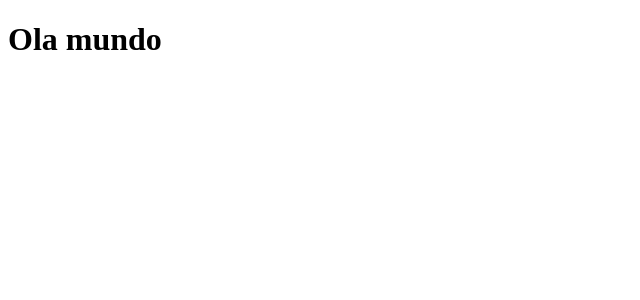
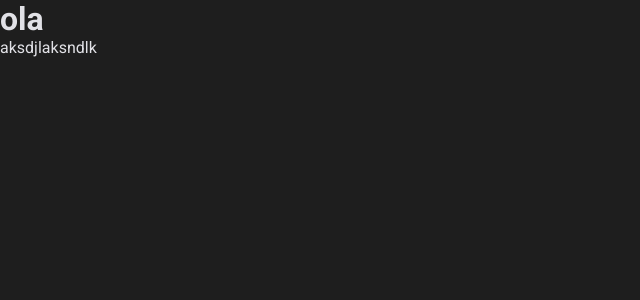
Before and after one commit to mrdiego184/Projeto-Techbridge, a React (Vite) app: page / in a window 1280 px wide. Shown: the top 300 px of the page, without its empty margins (0-640 px from the left). Built offline with nearby package versions, Linux system fonts and the light colour scheme.

Commit message:
add styles components and add themes, colors and global css

```diff
--- a/index.html
+++ b/index.html
@@ -5,6 +5,10 @@
     <link rel="icon" type="image/svg+xml" href="/vite.svg" />
     <meta name="viewport" content="width=device-width, initial-scale=1.0" />
     <title>TechBridge</title>
+
+    <link rel="preconnect" href="https://fonts.googleapis.com"/>
+
+    <link href="https://fonts.googleapis.com/css2?family=Roboto:wght@400;700&display=swap" rel="stylesheet"/>
   </head>
   <body>
     <div id="root"></div>
--- a/package.json
+++ b/package.json
@@ -11,7 +11,8 @@
   },
   "dependencies": {
     "react": "^19.1.0",
-    "react-dom": "^19.1.0"
+    "react-dom": "^19.1.0",
+    "styled-components": "^6.1.17"
   },
   "devDependencies": {
     "@eslint/js": "^9.25.0",
--- a/src/app.tsx
+++ b/src/app.tsx
@@ -1,12 +1,16 @@
+import { ThemeProvider } from "styled-components";
+import ChoicePage from "./pages/choicepage";
+import { defaultTheme } from "./styles/themes/default";
+import { GlobalStyle } from "./styles/themes/global";
 
 export function App() {
 
   return (
-    <>
-      <div>
-        <h1>Ola mundo</h1>
-      </div>
-
-    </>
+    <ThemeProvider theme={defaultTheme}>
+      <GlobalStyle/>
+      <>
+      <ChoicePage/>
+      </>
+    </ThemeProvider>
   )
 }
--- /dev/null
+++ b/src/pages/choicepage/index.tsx
@@ -0,0 +1,12 @@
+
+
+export default function ChoicePage() {
+  return (
+    <div >
+        <h1>
+            ola
+        </h1>
+        <p>aksdjlaksndlk</p>
+    </div>
+  )
+}
--- /dev/null
+++ b/src/styles/themes/default.ts
@@ -0,0 +1,30 @@
+export const defaultTheme = {
+    white: '#fff',
+
+    'gray-100': '#E1E1E6',
+    'gray-300': '#C4C4CC',
+    'gray-400': '#8D8D99',
+    'gray-500': '#7C7C8A',
+    'gray-600': '#323238',
+    'gray-700': '#29292E',
+    // cor de fundo dos inputs
+    'gray-800': '#1E1E1E',
+    //Cor de fundo da tela escura
+    'gray-900': '#18181B',
+
+    // Cor de texto
+    'blue-300': '#006387',
+
+    // Azul de fundo e tela de cadastro
+    'blue-700': '#032E3D',
+
+
+
+    'green-300': '#00B37E',
+    'green-500': '#00875F',
+    'green-700': '#015F43',
+
+    'red-300': '#F75A68',
+    'red-500': '#AB222E',
+    'red-700': '#7A1921',
+  } as const
--- /dev/null
+++ b/src/styles/themes/global.ts
@@ -0,0 +1,22 @@
+import { createGlobalStyle } from "styled-components";
+
+export const GlobalStyle =  createGlobalStyle`
+  * {
+    margin: 0;
+    padding: 0;
+    box-sizing: border-box;
+  }
+  :focus {
+    outline: 0;
+    box-shadow: 0 0 0 2px ${({ theme }) => theme["green-500"]};
+}
+    body {
+        background-color: ${props => props.theme["gray-800"]};
+        color: ${props => props.theme["gray-100"]};
+        -webkit-font-smoothing: antialiased;
+        }
+    body, input, textarea, button {
+    font: 400 1rem 'Roboto', sans-serif;
+    }
+
+`
```
Also changed, not shown: src/@types/styled.d.ts (added, +8 -0 lines), src/pages/choicePage.tsx (deleted), 1 other file (tests, documents, lock files or other folders).
